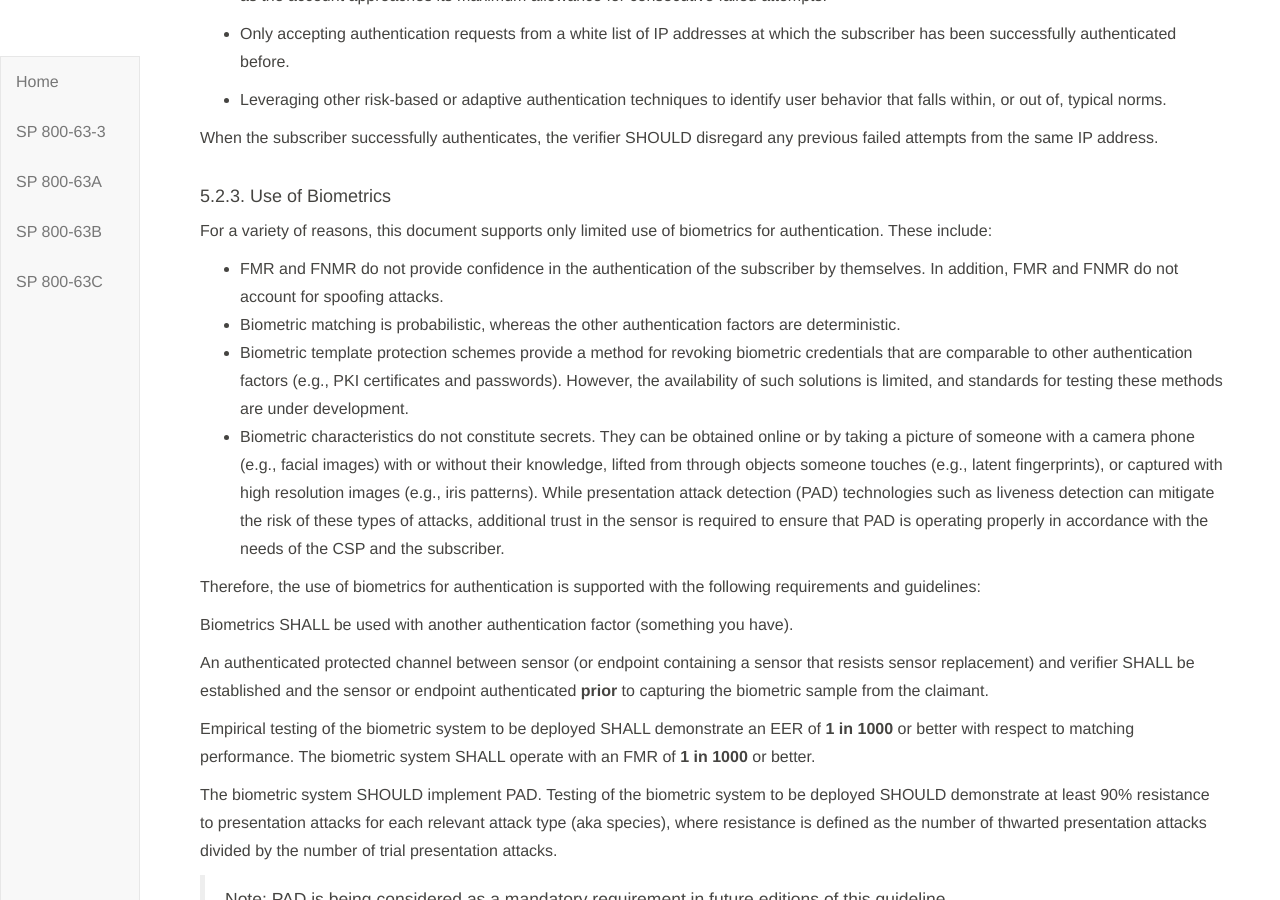
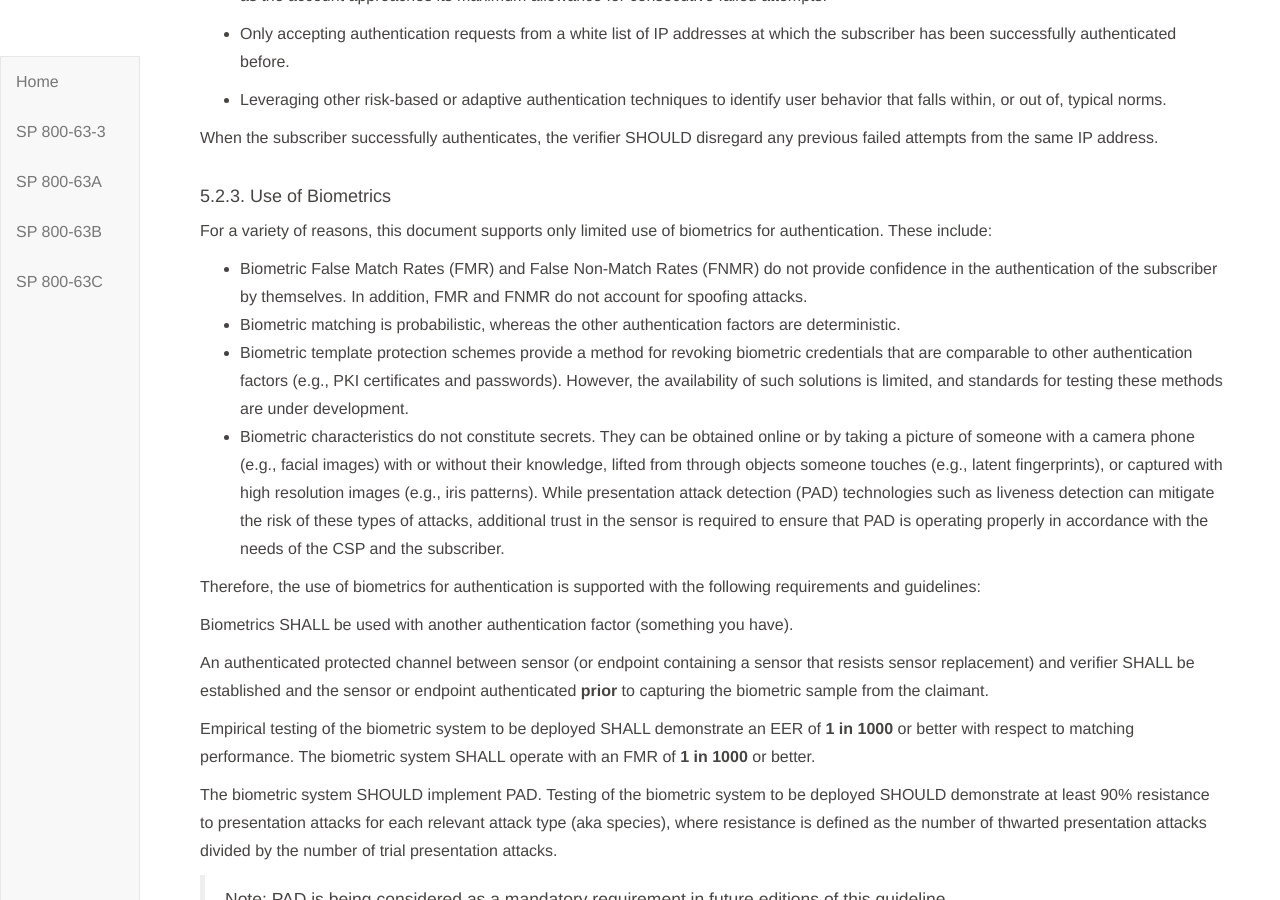
Before and after one commit to usnistgov/800-63-3, a Jekyll site: the page built from sp800-63b/sec5_authenticators.md, in a window 1280 px wide and 900 px high, scrolled down 10577 px. Built offline with Jekyll 4.4.1, drawn with Linux system fonts in a browser that asks for light colours; our own code applies the rules of GitHub Pages for plain Markdown files.

Commit message:
Update sec5_authenticators.md

```diff
--- a/sp800-63b/sec5_authenticators.md
+++ b/sp800-63b/sec5_authenticators.md
@@ -335,7 +335,7 @@ When the subscriber successfully authenticates, the verifier SHOULD disregard an
 
 For a variety of reasons, this document supports only limited use of biometrics for authentication. These include:
 
-- FMR and FNMR do not provide confidence in the authentication of the subscriber by themselves. In addition, FMR and FNMR do not account for spoofing attacks.
+- Biometric False Match Rates (FMR) and False Non-Match Rates (FNMR) do not provide confidence in the authentication of the subscriber by themselves. In addition, FMR and FNMR do not account for spoofing attacks.
 - Biometric matching is probabilistic, whereas the other authentication factors are deterministic.
 - Biometric template protection schemes provide a method for revoking biometric credentials that are comparable to other authentication factors (e.g., PKI certificates and passwords). However, the availability of such solutions is limited, and standards for testing these methods are under development.
 - Biometric characteristics do not constitute secrets.  They can be obtained online or by taking a picture of someone with a camera phone (e.g., facial images) with or without their knowledge, lifted from through objects someone touches (e.g., latent fingerprints), or captured with high resolution images (e.g., iris patterns). While presentation attack detection (PAD) technologies such as liveness detection can mitigate the risk of these types of attacks, additional trust in the sensor is required to ensure that PAD is operating properly in accordance with the needs of the CSP and the subscriber.
```
